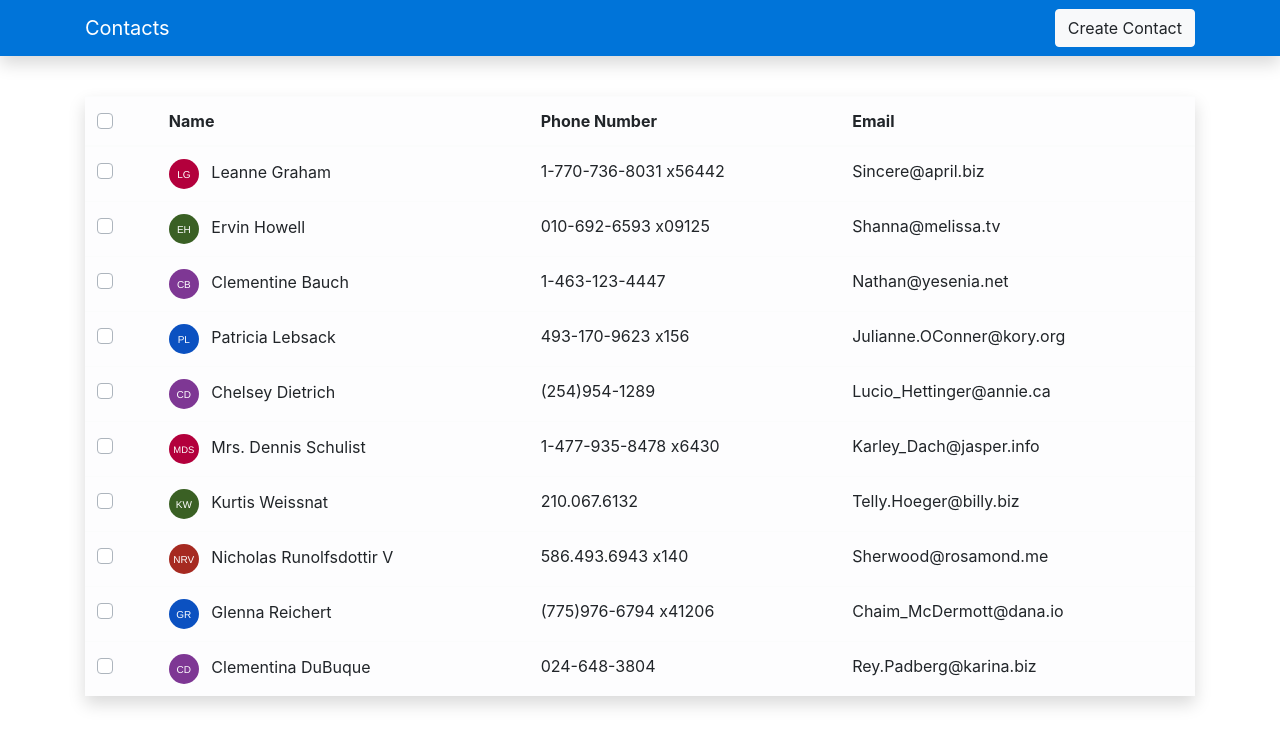
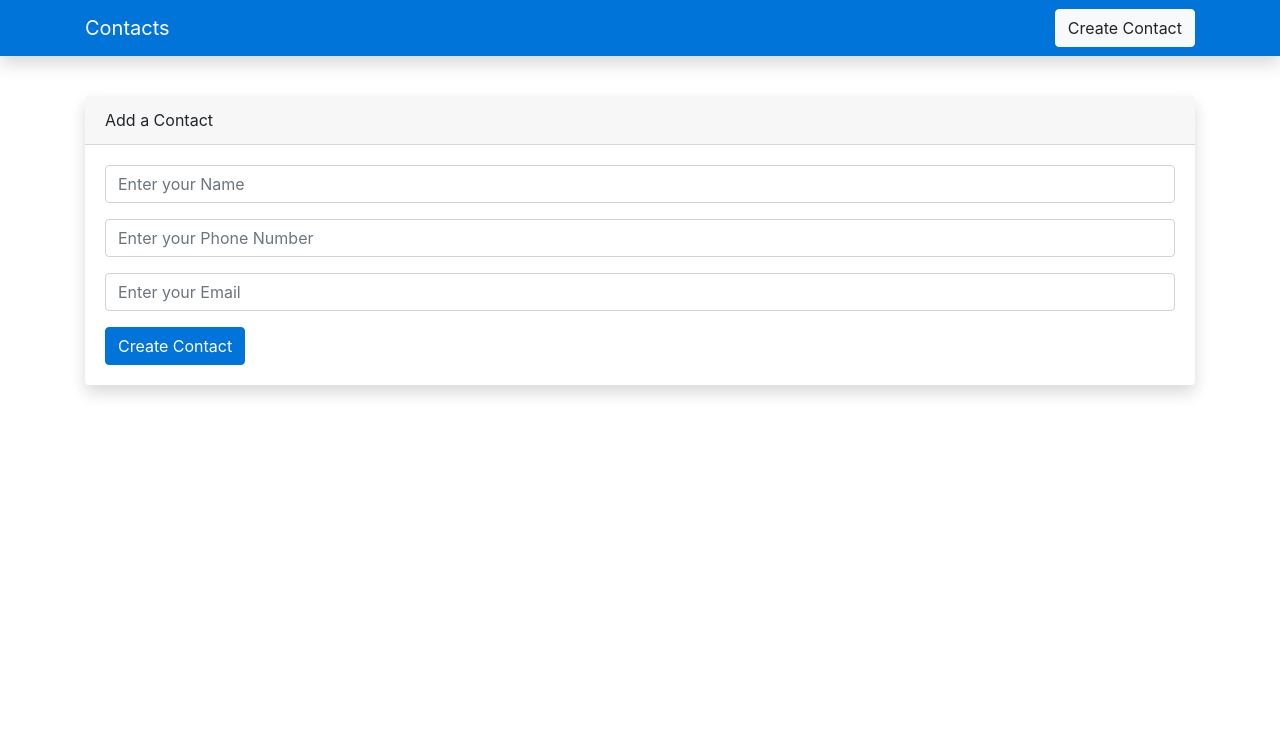
Before and after one commit to nilesh-05/ContactBook-redux, a React (Create React App) app: page /create in a window 1280 px wide. Shown: the top 746 px of the page. Built offline with nearby package versions, Linux system fonts and the light colour scheme.

Commit message:
navigation set up

```diff
--- a/package.json
+++ b/package.json
@@ -11,6 +11,7 @@
     "react-avatar": "^3.10.0",
     "react-dom": "^17.0.2",
     "react-redux": "^7.2.4",
+    "react-router-dom": "^5.2.0",
     "react-scripts": "4.0.3",
     "redux": "^4.1.1",
     "redux-devtools-extension": "^2.13.9",
--- a/src/App.jsx
+++ b/src/App.jsx
@@ -3,18 +3,25 @@ import Navbar from "./components/Navbar";
 import "./styles/App.scss";
 import { Provider } from "react-redux";
 import store from "./store";
+import { BrowserRouter as Router, Route, Switch } from "react-router-dom";
+import NewContact from "./components/contacts/NewContact";
 
 function App() {
 	return (
 		<Provider store={store}>
-			<div className="App">
-				<Navbar />
-				<div className="container">
-					<div className="py-3">
-						<Contacts />
+			<Router>
+				<div className="App">
+					<Navbar />
+					<div className="container">
+						<div className="py-3">
+							<Switch>
+								<Route exact path="/" component={Contacts} />
+								<Route exact path="/create" component={NewContact} />
+							</Switch>
+						</div>
 					</div>
 				</div>
-			</div>
+			</Router>
 		</Provider>
 	);
 }
--- a/src/components/Navbar.jsx
+++ b/src/components/Navbar.jsx
@@ -1,16 +1,17 @@
 import React from "react";
+import { Link } from "react-router-dom";
 
 const Navbar = () => {
 	return (
 		<nav className="navbar shadow fixed-top navbar-expand-sm navbar-dark bg-primary">
 			<div className="container">
-				<a href="#" className="navbar-brand">
+				<Link to="/" className="navbar-brand">
 					Contacts
-				</a>
+				</Link>
 				<div>
-					<a href="#" className="btn btn-light ml-auto">
+					<Link to="/create" className="btn btn-light ml-auto">
 						Create Contact
-					</a>
+					</Link>
 				</div>
 			</div>
 		</nav>
--- a/src/components/contacts/Contact.jsx
+++ b/src/components/contacts/Contact.jsx
@@ -17,6 +17,14 @@ const Contact = ({ contact }) => {
 			</td>
 			<td>{phone}</td>
 			<td>{email}</td>
+			<td className="actions">
+				<a href="#">
+					<span className="material-icons mr-2">edit</span>
+				</a>
+				<a href="#">
+					<span className="material-icons text-danger">remove_circle</span>
+				</a>
+			</td>
 		</tr>
 	);
 };
--- a/src/components/contacts/Contacts.jsx
+++ b/src/components/contacts/Contacts.jsx
@@ -18,6 +18,7 @@ const Contacts = () => {
 						<th>Name</th>
 						<th>Phone Number</th>
 						<th>Email</th>
+						<th>Actions</th>
 					</tr>
 				</thead>
 				<tbody>
--- /dev/null
+++ b/src/components/contacts/NewContact.jsx
@@ -0,0 +1,55 @@
+import React from "react";
+import { useState } from "react";
+
+const NewContact = () => {
+	const [name, setName] = useState("");
+	const [phone, setPhone] = useState("");
+	const [mail, setMail] = useState("");
+
+	const createContact = (e) => {
+		e.preventDefault();
+		console.log(name, phone, mail);
+	};
+
+	return (
+		<div className="card border-0 shadow">
+			<div className="card-header">Add a Contact</div>
+			<div className="card-body">
+				<form onSubmit={(e) => createContact(e)}>
+					<div className="form-group">
+						<input
+							value={name}
+							onChange={(e) => setName(e.target.value)}
+							type="text"
+							className="form-control"
+							placeholder="Enter your Name"
+						/>
+					</div>
+					<div className="form-group">
+						<input
+							value={phone}
+							onChange={(e) => setPhone(e.target.value)}
+							type="number"
+							className="form-control"
+							placeholder="Enter your Phone Number"
+						/>
+					</div>
+					<div className="form-group">
+						<input
+							value={mail}
+							onChange={(e) => setMail(e.target.value)}
+							type="email"
+							className="form-control"
+							placeholder="Enter your Email"
+						/>
+					</div>
+					<button className="btn btn-primary" type="submit">
+						Create Contact
+					</button>
+				</form>
+			</div>
+		</div>
+	);
+};
+
+export default NewContact;
--- a/src/styles/App.scss
+++ b/src/styles/App.scss
@@ -0,0 +1,15 @@
+.actions {
+	opacity: 0;
+}
+
+tr:hover .actions {
+	opacity: 1;
+}
+
+tbody td a {
+	color: rgb(82, 82, 82);
+
+	&:hover {
+		color: #000;
+	}
+}
```
Also changed, not shown: 1 other file (tests, documents, lock files or other folders).
